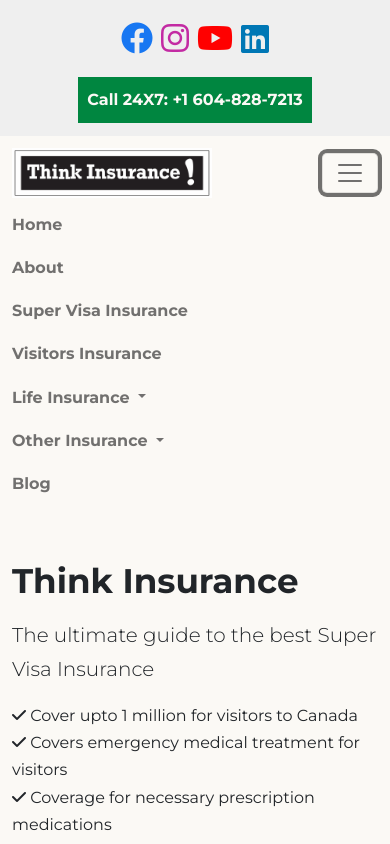
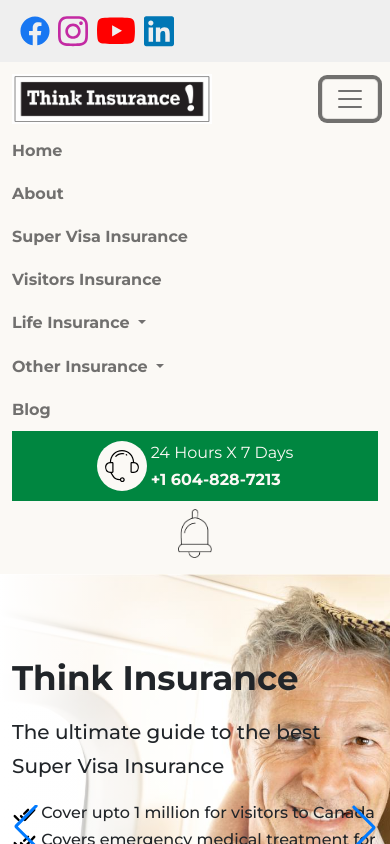
Before and after one commit to shubham81731/think-insurance, a website: page index.html in a window 390 px wide. Both pictures are taken after a click on the button "Toggle navigation". Shown: the top 844 px of the page. Drawn offline with nearby package versions, Linux system fonts and the light colour scheme; files that its build step writes are made by us from their sources.

Commit message:
mobile improvement, navbar improved, icons changed to svgs, and more

```diff
--- a/index.html
+++ b/index.html
@@ -28,33 +28,87 @@
   <body>
     <header class="header">
       <div class="topbar py-2">
-        <div
-          class="container d-flex justify-content-between align-items-center"
+        <div class="container-fluid">
+          <div class="social-icons d-flex align-items-center gap-3 ms-2">
+            <a href="#" class="facebook-icon">
+              <svg
+                class="svg-inline--fa fa-facebook fa-w-16"
+                aria-hidden="true"
+                focusable="false"
+                data-prefix="fab"
+                data-icon="facebook"
+                role="img"
+                xmlns="http://www.w3.org/2000/svg"
+                viewBox="0 0 512 512"
+                data-fa-i2svg=""
               >
-          <div class="social-icons d-flex align-items-center gap-4">
-            <a href="#" class="text-dark">
-              <i class="fab fa-facebook fa-2x"></i>
+                <path
+                  fill="currentColor"
+                  d="M504 256C504 119 393 8 256 8S8 119 8 256c0 123.78 90.69 226.38 209.25 245V327.69h-63V256h63v-54.64c0-62.15 37-96.48 93.67-96.48 27.14 0 55.52 4.84 55.52 4.84v61h-31.28c-30.8 0-40.41 19.12-40.41 38.73V256h68.78l-11 71.69h-57.78V501C413.31 482.38 504 379.78 504 256z"
+                ></path>
+              </svg>
             </a>
-            <a href="#" class="text-dark">
-              <i class="fab fa-instagram fa-2x"></i>
+            <a href="#" class="instagram-logo">
+              <svg
+                class="svg-inline--fa fa-instagram fa-w-14"
+                aria-hidden="true"
+                focusable="false"
+                data-prefix="fab"
+                data-icon="instagram"
+                role="img"
+                xmlns="http://www.w3.org/2000/svg"
+                viewBox="0 0 448 512"
+                data-fa-i2svg=""
+              >
+                <path
+                  fill="currentColor"
+                  d="M224.1 141c-63.6 0-114.9 51.3-114.9 114.9s51.3 114.9 114.9 114.9S339 319.5 339 255.9 287.7 141 224.1 141zm0 189.6c-41.1 0-74.7-33.5-74.7-74.7s33.5-74.7 74.7-74.7 74.7 33.5 74.7 74.7-33.6 74.7-74.7 74.7zm146.4-194.3c0 14.9-12 26.8-26.8 26.8-14.9 0-26.8-12-26.8-26.8s12-26.8 26.8-26.8 26.8 12 26.8 26.8zm76.1 27.2c-1.7-35.9-9.9-67.7-36.2-93.9-26.2-26.2-58-34.4-93.9-36.2-37-2.1-147.9-2.1-184.9 0-35.8 1.7-67.6 9.9-93.9 36.1s-34.4 58-36.2 93.9c-2.1 37-2.1 147.9 0 184.9 1.7 35.9 9.9 67.7 36.2 93.9s58 34.4 93.9 36.2c37 2.1 147.9 2.1 184.9 0 35.9-1.7 67.7-9.9 93.9-36.2 26.2-26.2 34.4-58 36.2-93.9 2.1-37 2.1-147.8 0-184.8zM398.8 388c-7.8 19.6-22.9 34.7-42.6 42.6-29.5 11.7-99.5 9-132.1 9s-102.7 2.6-132.1-9c-19.6-7.8-34.7-22.9-42.6-42.6-11.7-29.5-9-99.5-9-132.1s-2.6-102.7 9-132.1c7.8-19.6 22.9-34.7 42.6-42.6 29.5-11.7 99.5-9 132.1-9s102.7-2.6 132.1 9c19.6 7.8 34.7 22.9 42.6 42.6 11.7 29.5 9 99.5 9 132.1s2.7 102.7-9 132.1z"
+                ></path>
+              </svg>
             </a>
-            <a href="#" class="text-dark">
-              <i class="fab fa-youtube fa-2x"></i>
+            <a href="#" class="youtube-logo">
+              <svg
+                class="svg-inline--fa fa-youtube fa-w-18"
+                aria-hidden="true"
+                focusable="false"
+                data-prefix="fab"
+                data-icon="youtube"
+                role="img"
+                xmlns="http://www.w3.org/2000/svg"
+                viewBox="0 0 576 512"
+                data-fa-i2svg=""
+              >
+                <path
+                  fill="currentColor"
+                  d="M549.655 124.083c-6.281-23.65-24.787-42.276-48.284-48.597C458.781 64 288 64 288 64S117.22 64 74.629 75.486c-23.497 6.322-42.003 24.947-48.284 48.597-11.412 42.867-11.412 132.305-11.412 132.305s0 89.438 11.412 132.305c6.281 23.65 24.787 41.5 48.284 47.821C117.22 448 288 448 288 448s170.78 0 213.371-11.486c23.497-6.321 42.003-24.171 48.284-47.821 11.412-42.867 11.412-132.305 11.412-132.305s0-89.438-11.412-132.305zm-317.51 213.508V175.185l142.739 81.205-142.739 81.201z"
+                ></path>
+              </svg>
             </a>
-            <a href="#" class="text-dark fa-2x">
-              <i class="fab fa-linkedin"></i>
+            <a href="#" class="linkedin-logo">
+              <svg
+                class="svg-inline--fa fa-linkedin fa-w-14"
+                aria-hidden="true"
+                focusable="false"
+                data-prefix="fab"
+                data-icon="linkedin"
+                role="img"
+                xmlns="http://www.w3.org/2000/svg"
+                viewBox="0 0 448 512"
+                data-fa-i2svg=""
+              >
+                <path
+                  fill="currentColor"
+                  d="M416 32H31.9C14.3 32 0 46.5 0 64.3v383.4C0 465.5 14.3 480 31.9 480H416c17.6 0 32-14.5 32-32.3V64.3c0-17.8-14.4-32.3-32-32.3zM135.4 416H69V202.2h66.5V416zm-33.2-243c-21.3 0-38.5-17.3-38.5-38.5S80.9 96 102.2 96c21.2 0 38.5 17.3 38.5 38.5 0 21.3-17.2 38.5-38.5 38.5zm282.1 243h-66.4V312c0-24.8-.5-56.7-34.5-56.7-34.6 0-39.9 27-39.9 54.9V416h-66.4V202.2h63.7v29.2h.9c8.9-16.8 30.6-34.5 62.9-34.5 67.2 0 79.7 44.3 79.7 101.9V416z"
+                ></path>
+              </svg>
             </a>
           </div>
-          <a
-            href="tel:+16048287213"
-            class="btn btn-primary nav-link text-light rounded-0 fw-bold px-2 py-2"
-            ><span>Call 24X7: </span>+1 604-828-7213</a
-          >
         </div>
       </div>
+
       <!-- Navbar -->
       <nav class="navbar navbar-expand-lg text-dark">
-        <div class="container">
+        <div class="container-fluid">
           <a href="index.html" class="navbar-brand">
             <img
               src="images/think-insurance-logo-2048x512.png"
@@ -74,7 +128,7 @@
             <span class="navbar-toggler-icon"></span>
           </button>
           <div class="collapse navbar-collapse" id="navbarNavDropdown">
-            <ul class="navbar-nav ms-auto fw-bold">
+            <ul class="navbar-nav ms-auto fw-bold d-flex flex-wrap">
               <li class="nav-item">
                 <a href="#home" class="nav-link" aria-current="page">Home</a>
               </li>
@@ -183,13 +237,36 @@
                 <a href="#blog" class="nav-link">Blog</a>
               </li>
             </ul>
+            <div class="phone bg-primary d-flex p-2 gap-1 mx-3">
+              <div>
+                <img
+                  src="images/call-support-icon.svg"
+                  alt="call icon"
+                  width="50"
+                  class="bg-light rounded-circle p-2"
+                />
+              </div>
+              <a href="tel:+16048287213" class="text-decoration-none text-light"
+                ><span>24 Hours X 7 Days</span><br /><span class="fw-bold"
+                  >+1 604-828-7213</span
+                ></a
+              >
+            </div>
+            <a href="#bell-icon" class="notification-button">
+              <img
+                src="images/Bell-Icon.png"
+                alt=""
+                width="50"
+                class="bg-light p-2"
+              />
+            </a>
           </div>
         </div>
       </nav>
     </header>
 
     <!-- Slider -->
-    <div class="swiper main-slider d-none d-md-block">
+    <div class="swiper main-slider">
       <div class="swiper-wrapper">
         <div class="swiper-slide">
           <div class="gradient-overlay"></div>
@@ -201,22 +278,24 @@
               >
                 Think Insurance
               </h2>
-              <div class="wow animate__animated animate__fadeInUp">
+              <div
+                class="wow animate__animated animate__fadeInUp slide-subtext"
+              >
                 <p class="lead">
                   The ultimate guide to the best Super Visa Insurance
                 </p>
                 <ul class="list-unstyled">
                   <li>
-                    <i class="fas fa-check text-dark"></i> Cover upto 1 million
-                    for visitors to Canada
+                    <img src="images/tick-double-svgrepo.svg" width="25" />
+                    Cover upto 1 million for visitors to Canada
                   </li>
                   <li>
-                    <i class="fas fa-check text-dark"></i> Covers emergency
-                    medical treatment for visitors
+                    <img src="images/tick-double-svgrepo.svg" width="25" />
+                    Covers emergency medical treatment for visitors
                   </li>
                   <li>
-                    <i class="fas fa-check text-dark"></i> Coverage for
-                    necessary prescription medications
+                    <img src="images/tick-double-svgrepo.svg" width="25" />
+                    Coverage for necessary prescription medications
                   </li>
                 </ul>
               </div>
@@ -243,16 +322,16 @@
               </p>
               <ul class="list-unstyled wow animate__animated animate__fadeInUp">
                 <li>
-                  <i class="fas fa-check text-dark"></i> Trip cancellation and
-                  interruption coverage
+                  <img src="images/tick-double-svgrepo.svg" width="25" /> Trip
+                  cancellation and interruption coverage
                 </li>
                 <li>
-                  <i class="fas fa-check text-dark"></i> Travel insurance
-                  coverage upto 10 Million
+                  <img src="images/tick-double-svgrepo.svg" width="25" /> Travel
+                  insurance coverage upto 10 Million
                 </li>
                 <li>
-                  <i class="fas fa-check text-dark"></i> Baggae and personal
-                  belongings coverage
+                  <img src="images/tick-double-svgrepo.svg" width="25" />
+                  Baggage and personal belongings coverage
                 </li>
               </ul>
               <a
@@ -278,20 +357,20 @@
               </p>
               <ul class="list-unstyled wow animate__animated animate__fadeInUp">
                 <li>
-                  <i class="fas fa-check text-dark"></i> Quick and hassle-free
-                  application
+                  <img src="images/tick-double-svgrepo.svg" width="25" /> Quick
+                  and hassle-free application
                 </li>
                 <li>
-                  <i class="fas fa-check text-dark"></i> Flexibility with
-                  coverage terms
+                  <img src="images/tick-double-svgrepo.svg" width="25" />
+                  Flexibility with coverage terms
                 </li>
                 <li>
-                  <i class="fas fa-check text-dark"></i> Financial protection
-                  for your loved ones
+                  <img src="images/tick-double-svgrepo.svg" width="25" />
+                  Financial protection for your loved ones
                 </li>
                 <li>
-                  <i class="fas fa-check text-dark"></i> Guaranteed best rates
-                  in Canada
+                  <img src="images/tick-double-svgrepo.svg" width="25" />
+                  Guaranteed best rates in Canada
                 </li>
               </ul>
               <a
@@ -310,35 +389,12 @@
       <div class="swiper-button-next"></div>
     </div>
 
-    <!-- Text For Mobile Only -->
-    <div class="container py-5 d-md-none">
-      <h2 class="fw-bold display-4">Think Insurance</h2>
-      <p class="lead">The ultimate guide to the best Super Visa Insurance</p>
-      <ul class="list-unstyled">
-        <li>
-          <i class="fas fa-check text-dark"></i> Cover upto 1 million for
-          visitors to Canada
-        </li>
-        <li>
-          <i class="fas fa-check text-dark"></i> Covers emergency medical
-          treatment for visitors
-        </li>
-        <li>
-          <i class="fas fa-check text-dark"></i> Coverage for necessary
-          prescription medications
-        </li>
-      </ul>
-      <a href="#super-visa-insurance" class="btn btn-dark px-2 py-2 rounded-0">
-        Get Quote for SuperVisa
-      </a>
-    </div>
-
     <!-- Footer -->
     <footer class="bg-secondary text-white py-4">
       <div class="container">
         <div class="row">
           <div class="col-lg-4">
-            <h5>Quick LInks</h5>
+            <h5>Quick Links</h5>
             <ul class="list-unstyled">
               <li>
                 <a href="index.html" class="text-decoration-none text-white"
@@ -421,43 +477,39 @@
             <h5>Follow Us</h5>
             <ul class="footer-social list-unstyled d-flex gap-2">
               <li>
+                <div>
                   <a href="#">
-                  <span class="fa-stack fa-2x">
-                    <i class="fas fa-circle fa-stack-2x"></i>
-                    <i class="fab fa-facebook-f fa-stack-1x text-white"></i>
-                  </span>
+                    <img src="images/facebook-svgrepo.svg" width="20" />
                   </a>
+                </div>
               </li>
               <li>
-                <a href="#">
-                  <span class="fa-stack fa-2x">
-                    <i class="fas fa-circle fa-stack-2x"></i>
-                    <i class="fab fa-instagram fa-stack-1x text-white"></i>
-                  </span>
+                <div>
+                  <a href="#" class="">
+                    <img src="images/instagram-svgrepo.svg" width="20" />
                   </a>
+                </div>
               </li>
               <li>
+                <div>
                   <a href="#">
-                  <span class="fa-stack fa-2x">
-                    <i class="fas fa-circle fa-stack-2x"></i>
-                    <i class="fab fa-youtube fa-stack-1x text-white"></i>
-                  </span>
+                    <img src="images/youtube-svgrepo.svg" width="20" />
                   </a>
+                </div>
               </li>
               <li>
+                <div>
                   <a href="#">
-                  <span class="fa-stack fa-2x">
-                    <i class="fas fa-circle fa-stack-2x"></i>
-                    <i class="fab fa-linkedin-in fa-stack-1x text-white"></i>
-                  </span>
+                    <img src="images/linkedin-svgrepo.svg" width="20" />
                   </a>
+                </div>
               </li>
             </ul>
             <img
               src="images/google-review.png"
               alt=""
               class="img-fluid"
-              width="350"
+              width="200"
             />
           </div>
         </div>
--- a/scss/styles.scss
+++ b/scss/styles.scss
@@ -2,24 +2,46 @@
   background-color: #efefef;
 }
 
-.topbar .fa-facebook {
+.topbar .facebook-icon {
   color: #1877f2;
+  width: 30px;
 }
 
-.topbar .fa-instagram {
+.topbar .instagram-logo {
   color: #c32aa3;
+  width: 30px;
 }
 
-.topbar .fa-youtube {
+.topbar .youtube-logo {
   color: #ff0000;
+  width: 40px;
 }
 
-.topbar .fa-linkedin {
+.topbar .linkedin-logo {
   color: #0077b5;
+  width: 30px;
 }
 
 .swiper-caption h2 {
   max-width: 500px;
+}
+
+.navbar .phone {
+  min-width: 210px;
+}
+
+.footer-social a {
+  display: flex;
+  justify-content: center;
+  align-items: center;
+  color: white;
+  padding: 10px;
+  border: solid 1px #383636;
+  border-radius: 50%;
+}
+
+.footer-social a:hover {
+  border: solid 1px white;
 }
 
 .gradient-overlay {
@@ -47,52 +69,9 @@
   width: 100%;
 }
 
-@media (max-width: 768px) {
-  .swiper-caption h2 {
-    font-size: 2.5rem;
-  }
-
-  .swiper-caption p.lead {
-    font-size: 1rem;
-  }
-
-  .swiper-caption ul li {
-    font-size: 0.9rem;
-    line-height: 1.4;
-  }
-
-  .swiper-caption .btn {
-    font-size: 0.8rem;
-    padding: 0.5rem 1rem;
-  }
-}
-
 @media (max-width: 600px) {
   .topbar .social-icons {
     gap: 1rem !important;
-  }
-  .swiper-caption h2 {
-    font-size: 2rem;
-    margin-bottom: 0;
-  }
-
-  .swiper-caption p.lead {
-    font-size: 0.9rem;
-    margin-bottom: 0;
-  }
-
-  .swiper-caption ul {
-    margin-bottom: 5px;
-  }
-
-  .swiper-caption ul li {
-    font-size: 0.9rem;
-    line-height: 1.2;
-  }
-
-  .swiper-caption .btn {
-    font-size: 0.8rem;
-    padding: 0.5rem 1rem;
   }
 }
 
@@ -112,11 +91,47 @@
   .topbar .social-icons {
     gap: 0.5rem !important;
   }
-  .swiper-caption h2 {
-    font-size: 1.2rem;
-    margin-bottom: 0;
+}
+
+@media (max-width: 991px) {
+  .navbar .notification-button {
+    display: flex;
+    justify-content: center;
+    align-items: center;
   }
-  .swiper-caption p.lead {
-    line-height: 1;
+
+  .navbar .phone {
+    margin: 0 !important;
+    display: flex;
+    justify-content: center;
+    align-items: center;
   }
 }
+
+@media (max-width: 768px) {
+  .gradient-overlay {
+    width: 90%;
+  }
+
+  .main-slider li {
+    font-weight: 500;
+  }
+
+  .main-slider .lead {
+    font-weight: 500;
+  }
+
+  .swiper.main-slider {
+    height: 60vh;
+  }
+
+  .swiper-slide img {
+    height: 100%;
+    object-fit: cover;
+  }
+
+  .swiper-button-prev,
+  .swiper-button-next {
+    top: 50%;
+  }
+}
```
Also changed, not shown: images/Bell-Icon.png (renamed from images/Asset-2-8.png), images/call-support-icon.svg (added), images/facebook-svgrepo.svg (added), images/linkedin-svgrepo.svg (added), images/red-envelope.svg (renamed from images/image (16).svg), images/tick-double-svgrepo.svg (added), images/youtube-svgrepo.svg (added), 1 other file. Lines whose indentation alone changed are shown as unchanged.
